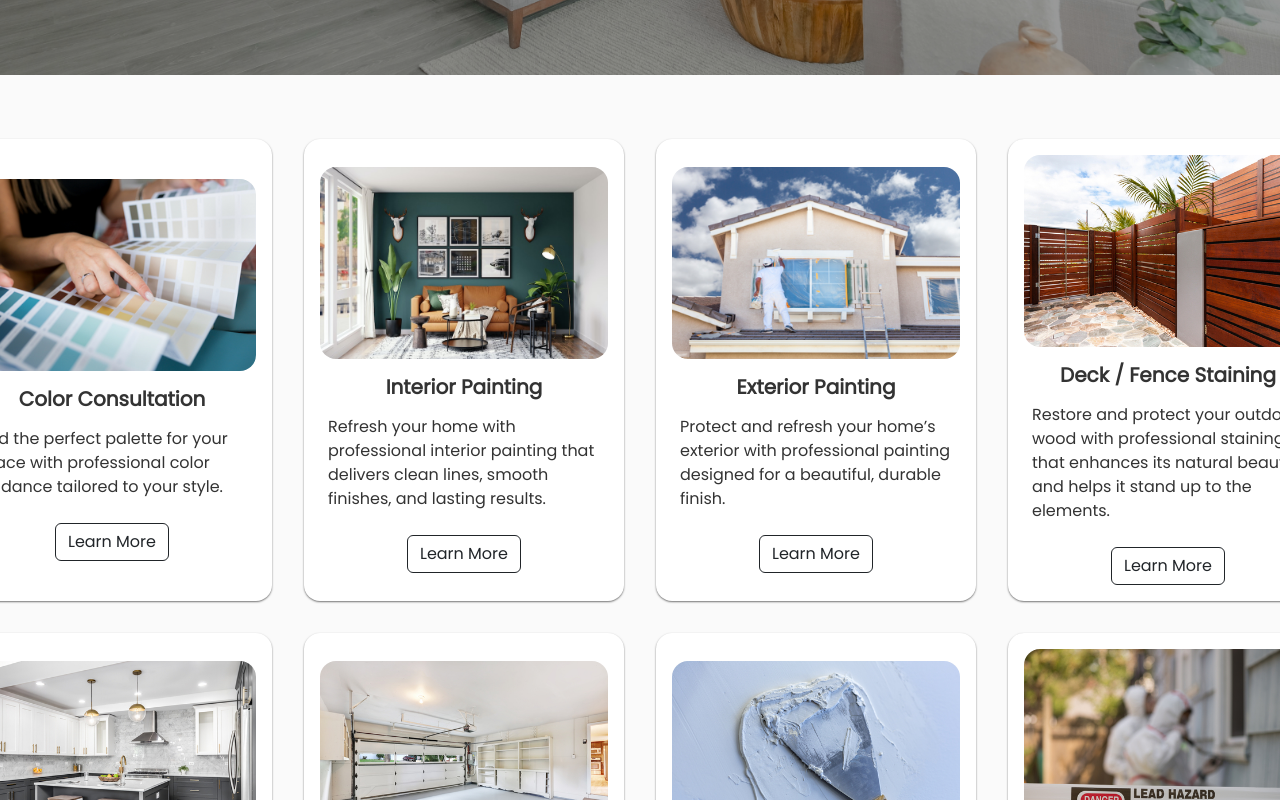
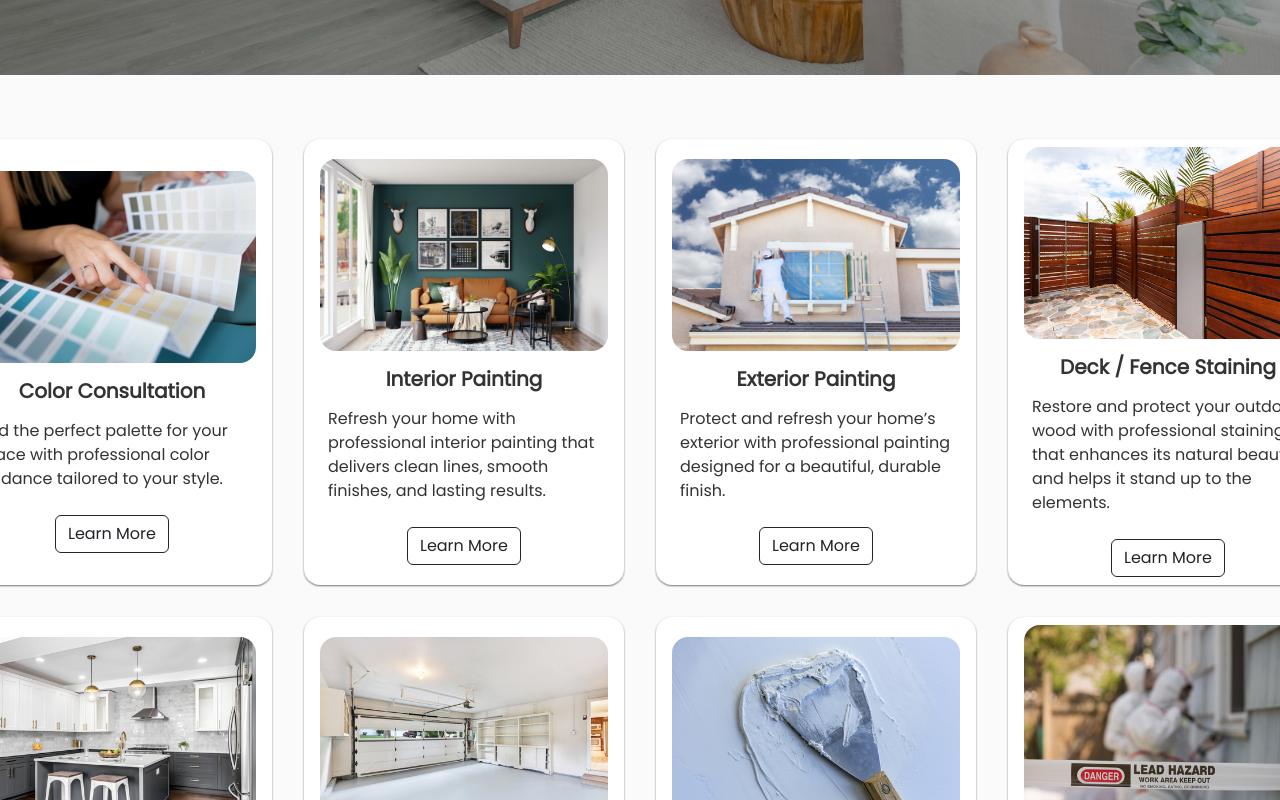
Before and after one commit to TMcKenna19/zenco-structures, a React (Create React App) app in the folder client/: page /residential in a window 1280 px wide. Shown: the part 700-1500 px from the top of the page. Built offline with nearby package versions, Linux system fonts and the light colour scheme.

Commit message:
minor css change

```diff
--- a/client/src/App.css
+++ b/client/src/App.css
@@ -439,7 +439,7 @@ ul {
   width: 20rem;
   overflow: hidden;
   text-decoration: none;
-  padding: 1rem;
+  padding: .5rem 1rem;
   color: var(--softblack);
   background-color: var(--purewhite);
   border-radius: 1rem;
--- a/client/src/components/Residential.jsx
+++ b/client/src/components/Residential.jsx
@@ -275,7 +275,7 @@ const ImageChangeOnView = () => {
               />
               <div className="project-label">
                 <strong>Interior Faux Finish</strong>
-                <span>Lido, FL</span>
+                <span>Lido Key, FL</span>
               </div>
             </div>
             <div className="testimonial-content">
```
